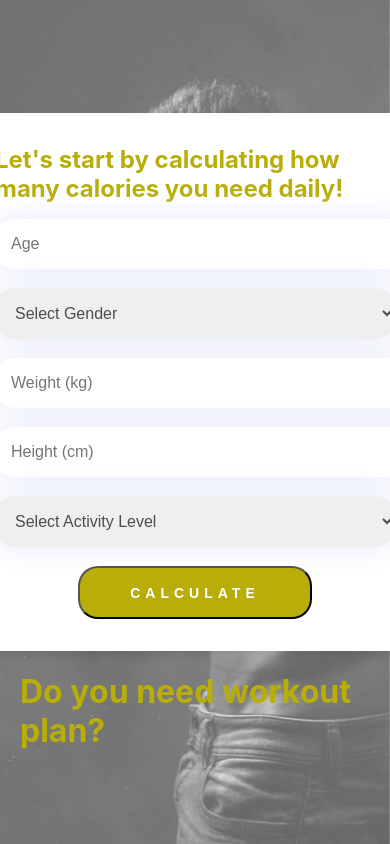
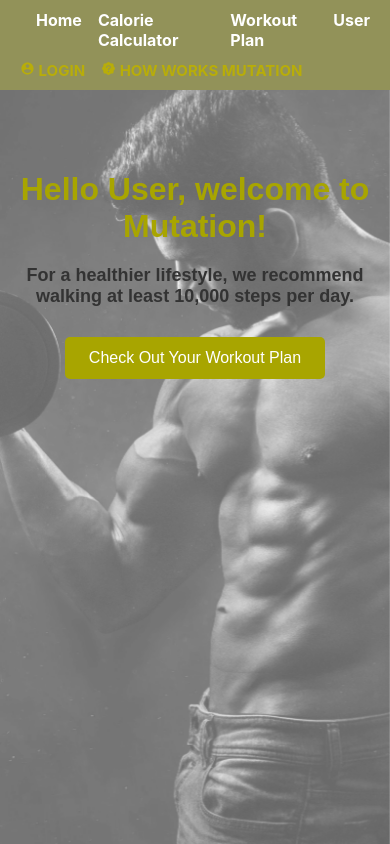
Before and after one commit to ozge-ozersahin/mutation-app, a React (Create React App) app: page /user in a window 390 px wide. Built offline with nearby package versions, Linux system fonts and the light colour scheme.

Commit message:
making css changes

```diff
--- a/package.json
+++ b/package.json
@@ -3,6 +3,7 @@
   "version": "0.1.0",
   "private": true,
   "dependencies": {
+    "@chakra-ui/icons": "^2.2.4",
     "@chakra-ui/react": "^2.8.2",
     "@emotion/react": "^11.11.4",
     "@emotion/styled": "^11.11.5",
--- a/src/App.js
+++ b/src/App.js
@@ -5,14 +5,18 @@ import { User } from "./components/User/user";
 import { BrowserRouter as Router, Route, Routes } from 'react-router-dom';
 import { Register } from "./components/Register/register";
 import { Workout } from "./components/WorkoutPlan/workout";
+import { NavBar } from "./components/NavBar/navbar";
+import { CalorieCalculator } from "./components/CalorieCalculator/calculator";
 
 
 
 const App = () => {
   return (
     <Router>
+      <NavBar />
       <Routes>
-        <Route path="/" element={<Home />} />
+        <Route path="/home" element={<Home />} />
+        <Route path="/calculator" element={<CalorieCalculator />} />
         <Route path="/login" element={<Login />} />
         <Route path="/user" element={<User />} />
         <Route path="/register" element={<Register />} />
--- a/src/components/CalorieCalculator/calculator.js
+++ b/src/components/CalorieCalculator/calculator.js
@@ -11,7 +11,7 @@ import {
     Box,
   } from "@chakra-ui/react";
 
-const CalorieCalculator = () => {
+export const CalorieCalculator = () => {
   const [age, setAge] = useState("");
   const [gender, setGender] = useState("");
   const [weight, setWeight] = useState("");
@@ -149,14 +149,6 @@ const CalorieCalculator = () => {
           )}
         </CardFooter>
       </Card>
-      <div className="switchWorkout">
-        <a href="/workoutPlan">
-            <h1>
-              Do you need workout plan?
-            </h1>
-        </a>
-      </div>
-
     </div>
   );
 };
--- a/src/components/Home/home.js
+++ b/src/components/Home/home.js
@@ -3,29 +3,32 @@ import "./home.css";
 import { HiOutlineMail } from "react-icons/hi";
 import { FaInstagram } from "react-icons/fa6";
 import { FaTiktok } from "react-icons/fa";
-import { Header } from "../Header/header";
-import "../Header/header.css";
+// import { Header } from "../Header/header";
+// import "../Header/header.css";
 import logo from "../../images/brand-logo.png";
 
 
 
 export const Home = () => {
   return (
-    <div>
-      <Header />
     <div className="home">
       <h1>
         <span className="change">Change</span> <br />
         <span className="yourLife">Your Life</span> <br />
       </h1>
-        <img src={logo} alt="Logo" className="logo"></img>
+      <img src={logo} alt="Logo" className="logo" />
       <div className="contact-info">
         <h2 className="contact">Contact with us</h2>
         <div className="contact-methods">
-            <span className="email"><HiOutlineMail /> Email</span>
-            <span className="instagram"><FaInstagram /> Instagram</span>
-            <span className="tiktok"><FaTiktok /> Tiktok</span>
-          </div>
+          <span className="email">
+            <HiOutlineMail /> Email
+          </span>
+          <span className="instagram">
+            <FaInstagram /> Instagram
+          </span>
+          <span className="tiktok">
+            <FaTiktok /> Tiktok
+          </span>
         </div>
       </div>
     </div>
--- a/src/components/Login/login.js
+++ b/src/components/Login/login.js
@@ -20,7 +20,11 @@ export const Login = () => {
         event.preventDefault();
         console.log('Email:', email);
         console.log('Password:', password);
-        if (email === "admin" && password === "admintest") { navigate("/user"); }
+        if (email === "ozge" && password === "ozge") { navigate("/user"); }
+        if (email === "ozge" && password === "ozge") {
+            sessionStorage.setItem("userName", email);
+            navigate("/user");
+          }
         else if (userRegistrationData && email === userRegistrationData.emailAddress && password === userRegistrationData.createPassword) {navigate("/user");}
         else {
             alert("Invalid email or password");
--- /dev/null
+++ b/src/components/NavBar/navbar.css
@@ -0,0 +1,73 @@
+/* navbar.css */
+
+/* Container for the entire navbar */
+.navbar {
+    background-color: #929259;
+    padding: 10px 20px;
+    display: flex;
+    align-items: center;
+    justify-content: space-between;
+  }
+
+
+  .header-links {
+    list-style: none;
+    display: flex;
+    margin: 0;
+    padding: 0;
+  }
+
+  .header-link-item {
+    margin-right: 1rem;
+  }
+
+  .header-link {
+    text-decoration: none;
+    color: #b8ad09;
+    font-weight: bolder;
+    font-size: 15px;
+    text-transform: uppercase;
+  }
+
+  .header-link:hover {
+    text-decoration: underline;
+  }
+
+  /* Right section: Main navigation links */
+  .navbar-right {
+    /* Align links to the right */
+  }
+
+  .nav-list {
+    list-style: none;
+    display: flex;
+    margin: 0;
+    padding: 0;
+  }
+
+  .nav-item {
+    margin-left: 1rem;
+  }
+
+  .nav-link {
+    text-decoration: none;
+    color: #fff;  /* White text for main nav links */
+    font-size: 16px;
+    font-weight: bold;
+  }
+
+  .nav-link:hover {
+    text-decoration: underline;
+  }
+
+  /* Responsive adjustments (optional) */
+  @media (max-width: 768px) {
+    .navbar {
+      flex-direction: column;
+      align-items: flex-start;
+    }
+
+    .navbar-right {
+      margin-top: 10px;
+    }
+  }
--- /dev/null
+++ b/src/components/NavBar/navbar.js
@@ -0,0 +1,47 @@
+import React from "react";
+import { Link } from "react-router-dom";
+import { IoMdContact } from "react-icons/io";
+import { PiSealQuestionFill } from "react-icons/pi";
+import "./navbar.css";
+
+export const NavBar = () => {
+  return (
+    <nav className="navbar">
+      {/* Left side: Main Navigation Links */}
+      <div className="navbar-left">
+        <ul className="nav-list">
+          <li className="nav-item">
+            <Link to="/home" className="nav-link">Home</Link>
+          </li>
+          <li className="nav-item">
+            <Link to="/calculator" className="nav-link">Calorie Calculator</Link>
+          </li>
+          <li className="nav-item">
+            <Link to="/workoutplan" className="nav-link">Workout Plan</Link>
+          </li>
+          <li className="nav-item">
+            <Link to="/user" className="nav-link">User</Link>
+          </li>
+        </ul>
+      </div>
+
+      {/* Right side: Header Links */}
+      <div className="navbar-right">
+        <ul className="header-links">
+          <li className="header-link-item">
+            <Link to="/login" className="header-link">
+              <IoMdContact /> Login
+            </Link>
+          </li>
+          <li className="header-link-item">
+            <Link to="/about" className="header-link">
+              <PiSealQuestionFill /> How Works Mutation
+            </Link>
+          </li>
+        </ul>
+      </div>
+    </nav>
+  );
+};
+
+export default NavBar;
--- a/src/components/User/user.css
+++ b/src/components/User/user.css
@@ -0,0 +1,35 @@
+
+.user-container {
+    max-width: 800px;
+    margin: 40px auto;
+    padding: 20px;
+    text-align: center;
+    font-family: Arial, sans-serif;
+  }
+
+  .user-container h1 {
+    color: #a8a500;
+    margin-bottom: 20px;
+  }
+
+  .user-container p {
+    font-size: 18px;
+    color: #333;
+    margin: 10px 0;
+  }
+
+  .workout-btn {
+    padding: 12px 24px;
+    background-color: #a8a500;
+    border: none;
+    border-radius: 5px;
+    color: #fff;
+    font-size: 16px;
+    cursor: pointer;
+    margin-top: 20px;
+    transition: background-color 0.3s ease;
+  }
+
+  .workout-btn:hover {
+    background-color: #b8ad09;
+  }
--- a/src/components/User/user.js
+++ b/src/components/User/user.js
@@ -1,16 +1,35 @@
-import React from "react";
-import CalorieCalculator from "../CalorieCalculator/calculator";
-
-
-
-
+import React, { useState, useEffect } from "react";
+import { useNavigate } from "react-router-dom";
+import "./user.css"; // Create this file to style your User page
 
 export const User = () => {
-    return (
-      <div>
-        <div>
-          <CalorieCalculator />
-        </div>
-      </div>
-    );
+  const [userName, setUserName] = useState("");
+  const navigate = useNavigate();
+
+  useEffect(() => {
+    // Retrieve stored user name and calorie value from session storage
+    const storedUserName = sessionStorage.getItem("userName");
+    if (storedUserName) {
+      setUserName(storedUserName);
+    }
+  }, []);
+
+  const handleWorkoutPlanClick = () => {
+    // Navigate to the workout plan page when the button is clicked
+    navigate("/workoutplan");
+  };
+
+  return (
+    <div className="user-container">
+      <h1>Hello {userName || "User"}, welcome to Mutation!</h1>
+      <p>
+        For a healthier lifestyle, we recommend walking at least 10,000 steps per day.
+      </p>
+      <button className="workout-btn" onClick={handleWorkoutPlanClick}>
+        Check Out Your Workout Plan
+      </button>
+    </div>
+  );
 };
+
+export default User;
--- a/src/components/WorkoutPlan/workout.css
+++ b/src/components/WorkoutPlan/workout.css
@@ -28,3 +28,36 @@ p {
 .image:active {
     transform: scale(1.05) rotate(5deg);
 }
+.workout-container {
+    padding: 20px;
+  }
+
+  /* Dropdown menu container */
+  .dropdown-menu {
+    margin: 20px 0;
+    display: flex;
+    gap: 20px;
+  }
+
+  /* Style for dropdown buttons */
+  .dropdown-menu button {
+    padding: 10px 20px;
+    background-color: #a8a500;
+    border: none;
+    color: #fff;
+    cursor: pointer;
+    font-size: 16px;
+    border-radius: 5px;
+    transition: background-color 0.3s ease;
+  }
+
+  /* Active button and hover effect */
+  .dropdown-menu button.active,
+  .dropdown-menu button:hover {
+    background-color: #b8ad09;
+  }
+
+  /* Optional: Style for the exercise sections */
+  .exercise-section {
+    margin-top: 20px;
+  }
--- a/src/index.css
+++ b/src/index.css
@@ -7,7 +7,7 @@ body {
     sans-serif;
   -webkit-font-smoothing: antialiased;
   -moz-osx-font-smoothing: grayscale;
-  overflow: hidden;
+  overflow: auto;
   height: 100vh;
   width: 100vw;
   position: relative;
```
Also changed, not shown: src/components/WorkoutPlan/workout.js (+56 -24 lines), 1 other file (tests, documents, lock files or other folders). Lines whose indentation alone changed are shown as unchanged.
